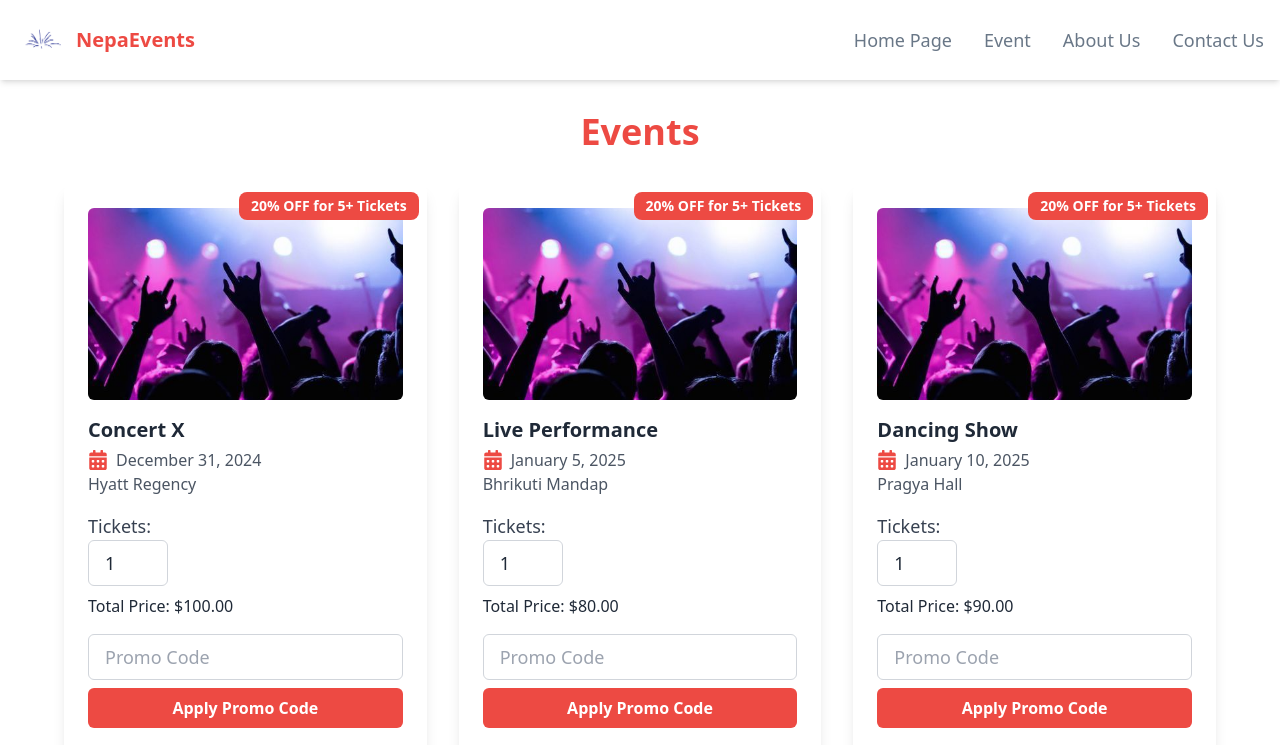
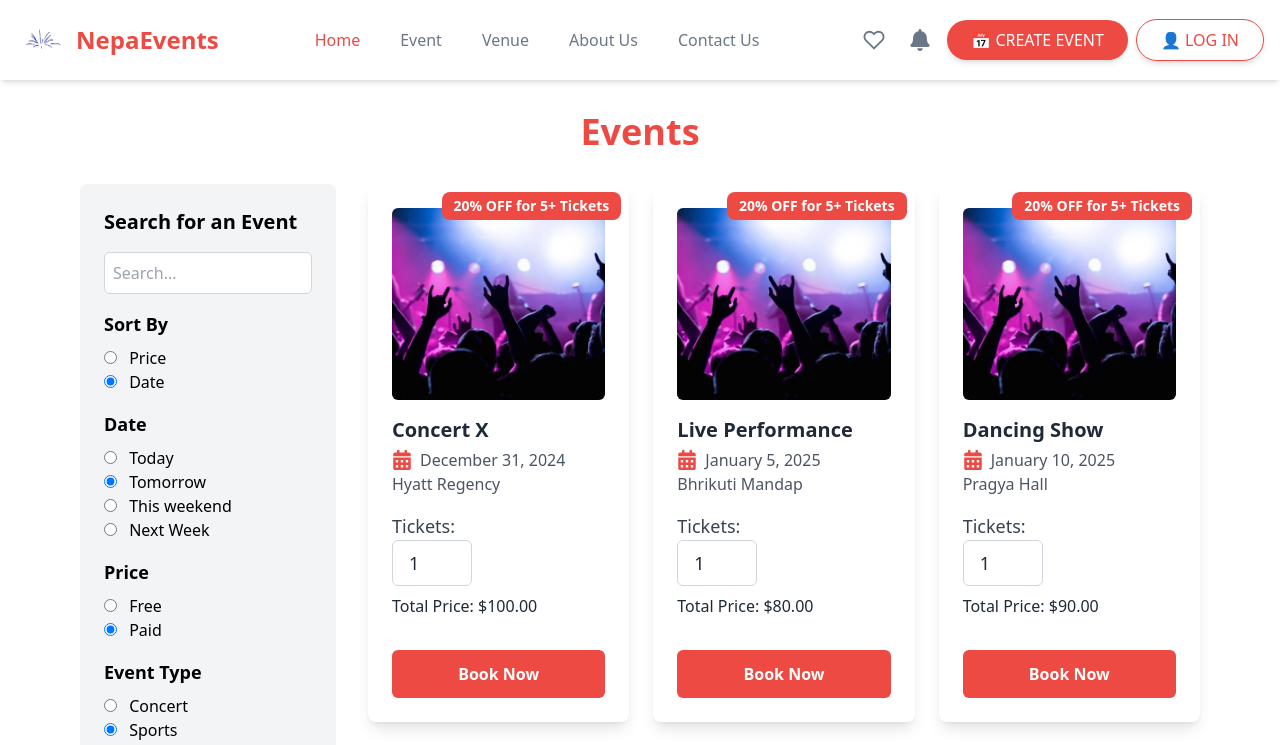
Before and after one commit to swechhyamaharjan/NepaEvents, a React (Vite) app in the folder client/: page /event in a window 1280 px wide. Shown: the top 745 px of the page. Built offline with nearby package versions, Linux system fonts and the light colour scheme; no server answers.

Commit message:
venue and category fetched through backend

```diff
--- a/client/src/App.jsx
+++ b/client/src/App.jsx
@@ -18,6 +18,7 @@ import { AdminSidebar } from "./Components/Admin/AdminSidebar";
 import { AdminVenuePage } from "./Components/Admin/AdminVenuePage";
 import { AuthProvider } from "./Context/AuthContext";
 import { ProtectedRoute } from "./Middleware/ProtectedRoutes"; // Import ProtectedRoute
+import AdminCategory from "./Components/Admin/AdminCategory";
 
 // Layout for Users
 const UserLayout = ({ children }) => (
@@ -56,6 +57,7 @@ function App() {
             <Route path="/admin/home" element={<AdminLayout><AdminHome /></AdminLayout>} />
             <Route path="/admin/events" element={<AdminLayout><AdminEventPage /></AdminLayout>} />
             <Route path="/admin/venues" element={<AdminLayout><AdminVenuePage /></AdminLayout>} />
+            <Route path="/admin/category" element={<AdminLayout><AdminCategory /></AdminLayout>} />
           </Route>
         </Routes>
       </BrowserRouter>
--- a/client/src/Components/Admin/AdminCategory.jsx
+++ b/client/src/Components/Admin/AdminCategory.jsx
@@ -6,7 +6,7 @@ import { FaTrashAlt } from "react-icons/fa";
 const AdminCategory = () => {
   const [showModal, setShowModal] = useState(false);
   const [category, setCategory] = useState("");
-  const [categories, setCategories] = useState([]); // Stores added categories
+  const [categories, setCategories] = useState([]);
 
   // Handle form submission
   async function handleSubmit(e) {
--- a/client/src/Components/Admin/AdminEventPage.jsx
+++ b/client/src/Components/Admin/AdminEventPage.jsx
@@ -1,4 +1,4 @@
-import React, { useState } from "react";
+import React, { useEffect, useState } from "react";
 import { FaEdit, FaTrashAlt, FaCheckCircle, FaTimesCircle } from "react-icons/fa";
 import eventImage from "/public/images/event1.png";
 import axios from "axios";
@@ -13,6 +13,8 @@ export const AdminEventPage = () => {
 
   const [showModal, setShowModal] = useState(false);
   const [selectedEvent, setSelectedEvent] = useState(null);
+  const [venues, setVenues] = useState(null);
+  const [categories, setCategories] = useState(null);
   const [newEvent, setNewEvent] = useState({
     name: "",
     date: "",
@@ -24,10 +26,36 @@ export const AdminEventPage = () => {
     image: "",
   });
 
+  useEffect(()=>{
+    async function fetchData(){
+    try {
+      const response = await axios.get("http://localhost:3000/api/venue");
+      setVenues(response.data);
+    } catch (error) {
+       console.log(error);
+    }
+  }
+  fetchData();
+  },[])
+
+  useEffect(()=>{
+    async function fetchData(){
+    try {
+      const response = await axios.get("http://localhost:3000/api/category");
+      setCategories(response.data);
+    } catch (error) {
+      console.log(error);
+    }
+  }
+    fetchData();
+  }, [])
+
+
   // Add or Edit Event
   const handleSaveEvent = async() => {
+    console.log(newEvent);
     const formData = new FormData();
-    formData.append("name", newEvent.name);
+    formData.append("title", newEvent.name);
     formData.append("date", newEvent.date);
     formData.append("description", newEvent.description);
     formData.append("venue", newEvent.venue);
@@ -189,15 +217,19 @@ export const AdminEventPage = () => {
               <input type="date" name="date" value={newEvent.date} onChange={handleChange} className="w-full px-4 py-2 border border-gray-300 rounded-md" />
             </div>
             <div className="mb-4">
-              <label className="block text-lg font-medium text-gray-700" onChange={handleChange}>Venue</label>
-              <select name="venue" id="venue">
-                <option value=""></option>
+              <label className="block text-lg font-medium text-gray-700">Venue</label>
+              <select name="venue" id="venue" onChange={handleChange} value={newEvent.venue}>
+                {venues.map((venue, index)=>(
+                  <option value={venue._id} key={index}>{venue.name}</option>
+                ))}
               </select>
             </div>
             <div className="mb-4">
-              <label className="block text-lg font-medium text-gray-700" onChange={handleChange}>Category</label>
-              <select name="category" id="category">
-                <option value=""></option>
+              <label className="block text-lg font-medium text-gray-700">Category</label>
+              <select name="category" id="category" onChange={handleChange} value={newEvent.category}>
+                {categories.map((category, index)=>(
+                  <option value={category._id} key={index}>{category.name}</option>
+                ))}
               </select>
             </div>
             <div className="mb-4">
--- a/client/src/Components/Admin/AdminHome.jsx
+++ b/client/src/Components/Admin/AdminHome.jsx
@@ -12,7 +12,7 @@ export const AdminHome = () => {
         <div className='mr-10'>
           <h2>Welcome, Swekchya</h2>
         </div>
-      <button className='logoutbtn bg-[#ED4A43] text-white py-4 px-6 rounded-lg'>Logout</button>
+      <button className='logoutbtn bg-[#ED4A43] text-white py-4 px-6 rounded-lg ' onClick={() => navigate("/login")} >Logout</button>
       </div>
       <div className="grid grid-cols-1 sm:grid-cols-2 lg:grid-cols-3 gap-12 mb-12">
         {/* Total Events */}
--- a/client/src/Components/Admin/AdminVenuePage.jsx
+++ b/client/src/Components/Admin/AdminVenuePage.jsx
@@ -2,6 +2,7 @@ import React, { useState } from "react";
 import { FaEdit, FaTrashAlt, FaCheckCircle, FaTimesCircle } from "react-icons/fa";
 import venueImage from "/public/images/event1.png";
 import axios from "axios";
+import { toast } from "react-hot-toast";
 
 export const AdminVenuePage = () => {
   const [venues, setVenues] = useState([
@@ -36,10 +37,12 @@ export const AdminVenuePage = () => {
         headers: { "Content-Type": "multipart/form-data"},
         withCredentials: true
       })
+      toast.success("Venue added successfully!");
       setShowModal(false);
       console.log(response);
     } catch (error) {
       console.log(error);
+      toast.error("Failed to add venue. Please try again!");
     }
   };
 
--- a/client/src/Components/Users/Event.jsx
+++ b/client/src/Components/Users/Event.jsx
@@ -3,100 +3,89 @@ import { FaCalendarAlt } from 'react-icons/fa';
 import eventImage from "/public/images/event1.png";
 
 export const Event = () => {
-  // Example event data
   const events = [
-    {
-      id: 1,
-      img: eventImage,
-      name: "Concert X",
-      date: "December 31, 2024",
-      location: "Hyatt Regency",
-      price: 100,
-    },
-    {
-      id: 2,
-      img: eventImage,
-      name: "Live Performance",
-      date: "January 5, 2025",
-      location: "Bhrikuti Mandap",
-      price: 80,
-    },
-    {
-      id: 3,
-      img: eventImage,
-      name: "Dancing Show",
-      date: "January 10, 2025",
-      location: "Pragya Hall",
-      price: 90,
-    },
-    {
-      id: 4,
-      img: eventImage,
-      name: "Comedy Show",
-      date: "January 15, 2025",
-      location: "Tudikhel",
-      price: 70,
-    },
+    { id: 1, img: eventImage, name: "Concert X", date: "December 31, 2024", location: "Hyatt Regency", price: 100 },
+    { id: 2, img: eventImage, name: "Live Performance", date: "January 5, 2025", location: "Bhrikuti Mandap", price: 80 },
+    { id: 3, img: eventImage, name: "Dancing Show", date: "January 10, 2025", location: "Pragya Hall", price: 90 },
+    { id: 4, img: eventImage, name: "Comedy Show", date: "January 15, 2025", location: "Tudikhel", price: 70 },
   ];
 
   const [ticketCounts, setTicketCounts] = useState({});
   const [promoCode, setPromoCode] = useState('');
   const [discount, setDiscount] = useState(0);
 
-  // Handle ticket count change
   const handleTicketChange = (eventId, count) => {
-    setTicketCounts((prev) => ({
-      ...prev,
-      [eventId]: count,
-    }));
+    setTicketCounts((prev) => ({ ...prev, [eventId]: count }));
   };
 
-  // Apply promo code
   const handlePromoCode = () => {
     if (promoCode === 'DISCOUNT10') {
-      setDiscount(10); // 10% discount
+      setDiscount(10);
     } else if (promoCode === 'GROUPDISCOUNT') {
-      setDiscount(20); // 20% discount for group booking
+      setDiscount(20);
     } else {
       setDiscount(0);
     }
   };
 
-  // Apply group discount (20% off for 5 or more tickets)
-  const applyGroupDiscount = (ticketCount) => {
-    const groupThreshold = 5;
-    if (ticketCount >= groupThreshold) {
-      return 20;
-    }
-    return 0;
-  };
+  const applyGroupDiscount = (ticketCount) => (ticketCount >= 5 ? 20 : 0);
 
   return (
-    <div className="py-8 px-4 md:px-8">
-      <h2 className="text-4xl font-extrabold text-[#ED4A43] mb-8 text-center">
-          Events
-        </h2>
-      <div className="max-w-6xl mx-auto">
-        <div className="grid grid-cols-1 sm:grid-cols-2 lg:grid-cols-3 gap-8">
+    <div className="py-8 px-4 md:px-12 lg:px-20">
+      <h2 className="text-4xl font-extrabold text-[#ED4A43] mb-8 text-center">Events</h2>
+      <div className="max-w-7xl mx-auto grid grid-cols-1 md:grid-cols-12 gap-8">
+        {/* Sidebar */}
+        <div className="md:col-span-3 bg-gray-100 p-6 rounded-lg">
+          <h3 className="text-xl font-bold mb-4">Search for an Event</h3>
+          <input type="text" placeholder="Search..." className="w-full p-2 border border-gray-300 rounded-md mb-4" />
+
+          <h3 className="text-lg font-semibold mb-2">Sort By</h3>
+          <div className="mb-4">
+            <label className="block"><input type="radio" name="sort" className="mr-2" /> Price</label>
+            <label className="block"><input type="radio" name="sort" className="mr-2" checked /> Date</label>
+          </div>
+
+          <h3 className="text-lg font-semibold mb-2">Date</h3>
+          <div className="mb-4">
+            <label className="block"><input type="radio" name="date" className="mr-2" /> Today</label>
+            <label className="block"><input type="radio" name="date" className="mr-2" checked /> Tomorrow</label>
+            <label className="block"><input type="radio" name="date" className="mr-2" /> This weekend</label>
+            <label className="block"><input type="radio" name="date" className="mr-2" /> Next Week</label>
+          </div>
+
+          <h3 className="text-lg font-semibold mb-2">Price</h3>
+          <div className="mb-4">
+            <label className="block"><input type="radio" name="price" className="mr-2" /> Free</label>
+            <label className="block"><input type="radio" name="price" className="mr-2" checked /> Paid</label>
+          </div>
+
+          <h3 className="text-lg font-semibold mb-2">Event Type</h3>
+          <div>
+            <label className="block"><input type="radio" name="type" className="mr-2" /> Concert</label>
+            <label className="block"><input type="radio" name="type" className="mr-2" checked /> Sports</label>
+            <label className="block"><input type="radio" name="type" className="mr-2" /> Art Exhibition</label>
+            <label className="block"><input type="radio" name="type" className="mr-2" /> Standup Comedy</label>
+            <label className="block"><input type="radio" name="type" className="mr-2" /> Theatre</label>
+            <label className="block"><input type="radio" name="type" className="mr-2" /> Parties</label>
+          </div>
+        </div>
+
+        {/* Events List */}
+        <div className="md:col-span-9 grid grid-cols-1 sm:grid-cols-2 lg:grid-cols-3 gap-6">
           {events.map((event) => {
             const ticketCount = ticketCounts[event.id] || 1;
             const groupDiscount = applyGroupDiscount(ticketCount);
-            const finalDiscount = Math.max(discount, groupDiscount); // Prioritize group discount
+            const finalDiscount = Math.max(discount, groupDiscount);
             const totalPrice = ticketCount * event.price * (1 - finalDiscount / 100);
 
             return (
               <div key={event.id} className="bg-white p-6 rounded-lg shadow-lg hover:shadow-xl transition-shadow relative">
-                {/* Group Discount Badge */}
                 <div className="absolute top-2 right-2 bg-[#ED4A43] text-white text-sm font-semibold py-1 px-3 rounded-lg">
                   20% OFF for 5+ Tickets
                 </div>
-
-                {/* Event Image */}
                 <div className="w-full h-48 mb-4">
                   <img src={event.img} alt={event.name} className="w-full h-full object-cover rounded-md" />
                 </div>
-
-                {/* Event Details */}
                 <div className="mb-4">
                   <h3 className="text-xl font-semibold text-gray-800 mb-1">{event.name}</h3>
                   <div className="flex items-center space-x-2 text-gray-600">
@@ -105,15 +94,10 @@ export const Event = () => {
                   </div>
                   <p className="text-md text-gray-600">{event.location}</p>
                 </div>
-
-                {/* Ticket Count Input */}
                 <div className="mb-4">
-                  <label className="block text-lg font-medium text-gray-700" htmlFor={`ticket-count-${event.id}`}>
-                    Tickets:
-                  </label>
+                  <label className="block text-lg font-medium text-gray-700">Tickets:</label>
                   <input
                     type="number"
-                    id={`ticket-count-${event.id}`}
                     min="1"
                     value={ticketCount}
                     onChange={(e) => handleTicketChange(event.id, parseInt(e.target.value))}
@@ -121,28 +105,6 @@ export const Event = () => {
                   />
                   <p className="mt-2 text-md text-gray-800">Total Price: ${totalPrice.toFixed(2)}</p>
                 </div>
-
-                {/* Promo Code Section */}
-                <div className="mb-4">
-                  <input
-                    type="text"
-                    placeholder="Promo Code"
-                    value={promoCode}
-                    onChange={(e) => setPromoCode(e.target.value)}
-                    className="px-4 py-2 w-full border border-gray-300 rounded-md text-lg text-[#697787]"
-                  />
-                  <button
-                    onClick={handlePromoCode}
-                    className="px-6 py-2 mt-2 bg-[#ED4A43] hover:bg-[#D43C35] text-white font-semibold rounded-md w-full"
-                  >
-                    Apply Promo Code
-                  </button>
-                  {finalDiscount > 0 && (
-                    <p className="mt-4 text-md text-gray-700">Discount Applied: {finalDiscount}%</p>
-                  )}
-                </div>
-
-                {/* Book Button */}
                 <button className="w-full px-8 py-3 bg-[#ED4A43] hover:bg-[#D43C35] text-white font-semibold rounded-md mt-4">
                   Book Now
                 </button>
--- a/client/src/Components/Users/Login.jsx
+++ b/client/src/Components/Users/Login.jsx
@@ -19,7 +19,7 @@ export const Login = () => {
       });
       if (res) {
         setUser(res.data);
-        toast.success(res.message);
+        toast.success("Logged in successfully");
         if (res.data.user.role === "user") {
           navigate('/')
         } else {
--- a/client/src/Components/Users/NavBar.jsx
+++ b/client/src/Components/Users/NavBar.jsx
@@ -1,39 +1,48 @@
 import React, { useState } from "react";
 import { useNavigate } from "react-router-dom";
-import { FaBell, FaUserCircle, FaSignOutAlt, FaCog, FaEdit } from "react-icons/fa";
+import { FaBell, FaUserCircle } from "react-icons/fa";
+import { FiHeart } from "react-icons/fi";
 import logo from "./logo.png";
 import { useAuth } from "../../Context/AuthContext";
 
 export const NavBar = () => {
   const navigate = useNavigate();
-  const [activeLink, setActiveLink] = useState("home");
-  const [profileOpen, setProfileOpen] = useState(false);
+  const [activeLink, setActiveLink] = useState("Home");
   const { user } = useAuth();
 
   const handleNavClick = (link) => {
     setActiveLink(link);
-    navigate(`/${link}`);
-  };
-
-  const toggleProfileMenu = () => {
-    setProfileOpen(!profileOpen);
+    if (link === "Home") {
+      navigate("/");
+    } else if (link === "Event") {
+      navigate("/event");
+    } else if (link === "Venue") {
+      navigate("/bookvenue");
+    } else if (link === "AboutUs") {
+      navigate("/aboutus");
+    } else if (link === "ContactUs") {
+      navigate("/contactus");
+    } else if (link === "CreateEvent") {
+      navigate("/createEvent");
+    }
   };
 
   return (
     <nav className="bg-white text-[#697787] shadow-md p-4">
       <div className="max-w-7xl mx-auto flex justify-between items-center">
         {/* Logo */}
-        <div className="flex items-center">
+        <div className="flex items-center space-x-3">
           <img src={logo} alt="Logo" className="w-12 h-12" />
-          <h1 className="ml-3 text-xl font-semibold text-[#ED4A43]">NepaEvents</h1>
+          <h1 className="text-2xl font-bold text-[#ED4A43]">NepaEvents</h1>
         </div>
 
         {/* Navigation Links */}
-        <div className="hidden md:flex space-x-8">
-          {["HomePage", "Event", "AboutUs", "ContactUs"].map((link) => (
+        <div className="hidden md:flex space-x-10 font-medium fontsize-lg">
+          {["Home", "Event", "Venue", "AboutUs", "ContactUs"].map((link) => (
             <button
               key={link}
-              className={`text-lg capitalize ${activeLink === link ? "text-[#ED4A43] font-semibold" : "hover:text-[#ED4A43]"
+              className={`${
+                activeLink === link ? "text-[#ED4A43]" : "hover:text-[#ED4A43]"
               }`}
               onClick={() => handleNavClick(link)}
             >
@@ -43,38 +52,32 @@ export const NavBar = () => {
         </div>
 
         {/* Action Buttons & Profile */}
-        {user && (
-          <div className="flex items-center space-x-6">
+        <div className="flex items-center space-x-2">
+          {/* Favorite Icon */}
+          <button className="p-2 text-[#697787] hover:text-[#ED4A43]">
+            <FiHeart size={22} />
+          </button>
+
           {/* Notifications */}
           <button className="relative p-2 text-[#697787] hover:text-[#ED4A43]">
             <FaBell size={22} />
-              <span className="absolute -top-1 -right-1 bg-red-500 text-white text-xs w-5 h-5 flex items-center justify-center rounded-full">3</span>
           </button>
 
-            {/* Profile Dropdown */}
-            <div className="relative">
-              <button onClick={toggleProfileMenu} className="p-2 text-[#697787] hover:text-[#ED4A43]">
-                <FaUserCircle size={24} />
+          {/* Buttons */}
+          <button
+            className="bg-[#ED4A43] text-white flex items-center gap-2 py-2 px-6 rounded-full shadow-md hover:bg-red-600 transition"
+            onClick={() => navigate("/createEvent")}
+          >
+            📅 CREATE EVENT
           </button>
-              {profileOpen && (
-                <div className="absolute right-0 mt-2 w-48 bg-white border border-gray-200 rounded-md shadow-lg z-50">
-                  <button className="w-full flex items-center gap-2 px-4 py-2 text-left hover:bg-gray-100" onClick={() => navigate("/profile")}>
-                    <FaEdit /> Edit Profile
-                  </button>
-                  <button className="w-full flex items-center gap-2 px-4 py-2 text-left hover:bg-gray-100" onClick={() => navigate("/settings")}>
-                    <FaCog /> Settings
-                  </button>
-                  <hr />
-                  <button className="w-full flex items-center gap-2 px-4 py-2 text-left text-red-500 hover:bg-gray-100" onClick={() => navigate("/logout")}>
-                    <FaSignOutAlt /> Logout
+
+          <button
+            className="text-[#ED4A43] border border-[#ED4A43] flex items-center gap-2 py-2 px-6 rounded-full shadow-md hover:bg-[#ED4A43] hover:text-white transition"
+            onClick={() => navigate("/login")}
+          >
+            👤 LOG IN
           </button>
         </div>
-              )}
-            </div>
-            <button className='logoutbtn bg-[#ED4A43] text-white py-4 px-6 rounded-lg'>Create Event</button>
-            <button className='logoutbtn text-[#ED4A43] bg-white py-4 px-6 rounded-lg border border-[#ED4A43]'>Book Venue</button>
-          </div>
-        )}
       </div>
     </nav>
   );
```
Also changed, not shown: 15 other files (tests, documents, lock files or other folders). Lines whose indentation alone changed are shown as unchanged.
